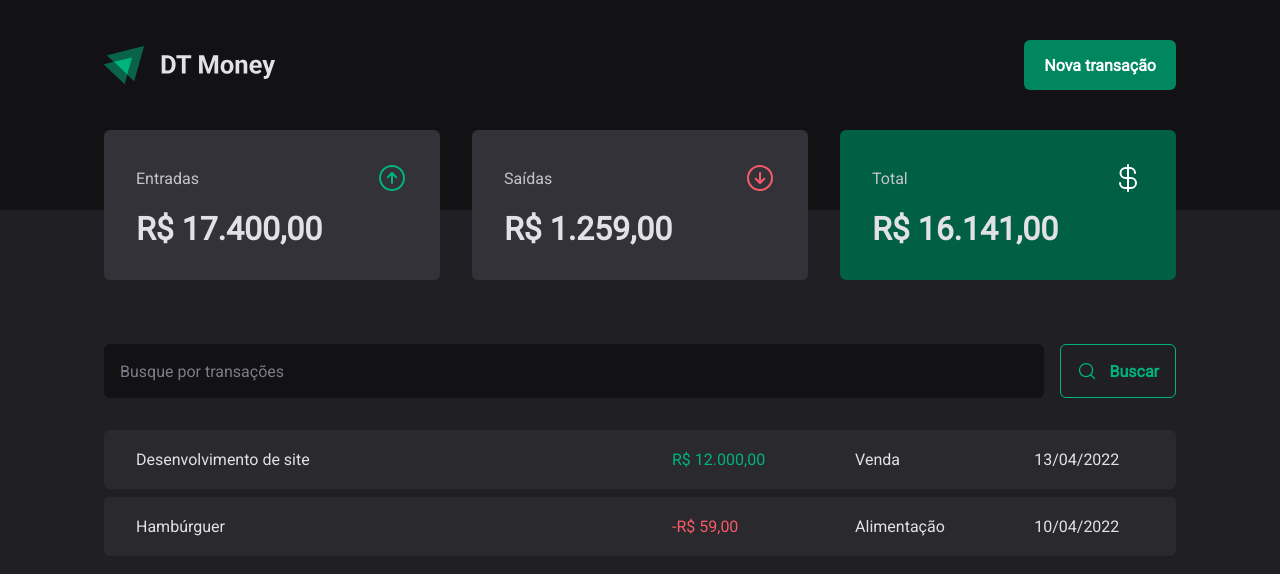
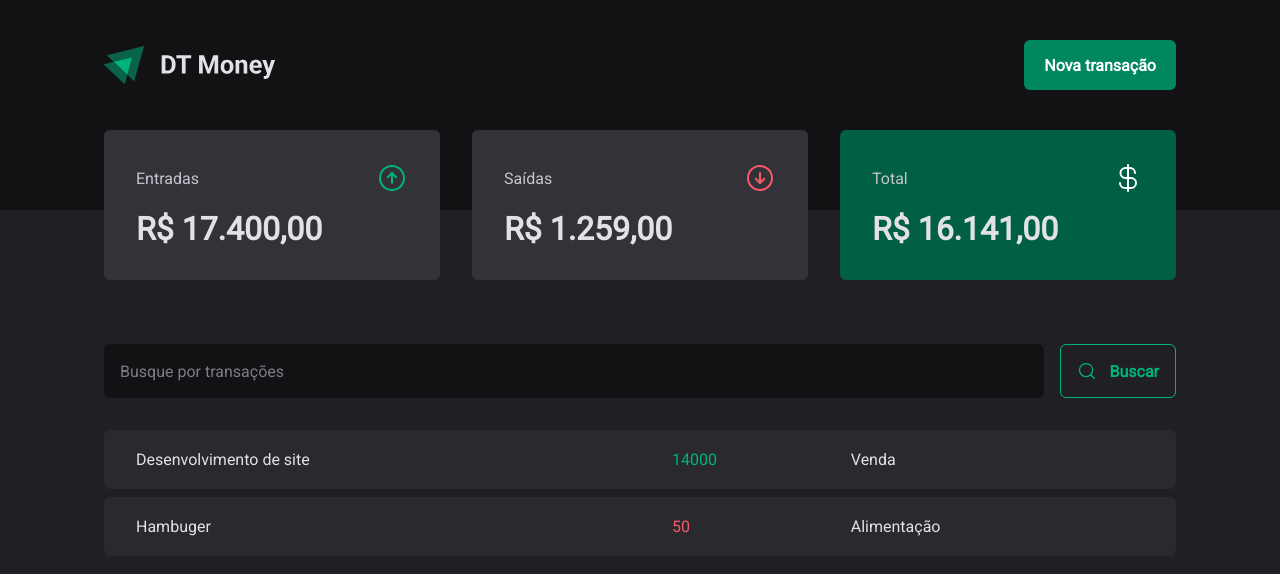
Before and after one commit to FranciscoVieir/DT-Money, a React (Vite) app: page / in a window 1280 px wide. Shown: the top 574 px of the page. Built offline with nearby package versions, Linux system fonts and the light colour scheme; data requests are answered from the project's data file.

Commit message:
Feat: API connection - Performing HTTP request

```diff
--- a/server.json
+++ b/server.json
@@ -12,9 +12,9 @@
     {
       "id": 2,
       "description": "Hambuger",
-      "type": "income",
-      "category": "Venda",
-      "price": 14000,
+      "type": "outcome",
+      "category": "Alimentação",
+      "price": 50,
       "createdAt": "2023-06-13T18:36:08.823Z"
 
     }
--- a/src/pages/Transactions/index.tsx
+++ b/src/pages/Transactions/index.tsx
@@ -1,9 +1,32 @@
+import { useEffect, useState } from "react";
 import { Header } from "../../components/Header";
 import { Summary } from "../../components/Summary";
 import { SearchForm } from "./components/SearchForm";
 import { PriceHighlight, TransactionsContainer, TransactionsTable } from "./styles";
 
+interface Transaction {
+  id: number,
+  description: string;
+  type: 'income'| 'outcome';
+  price: number;
+  category: string;
+  createAt: string;
+}
+
 export function Transactions() {
+  const [transactions, setTransactions] = useState<Transaction[]>([])
+
+  async function loadTransactions() {
+    const response = await fetch('http://localhost:3333/transactions')
+    const data = await response.json();
+
+    setTransactions(data);
+  }
+
+  useEffect(() => {
+    loadTransactions()
+  }, []);
+
   return (
     <div>
       <Header />
@@ -14,26 +37,20 @@
 
         <TransactionsTable>
           <tbody>
-            <tr>
-              <td width="50%">Desenvolvimento de site</td>
+            {transactions.map((transaction) => {
+              return (
+              <tr key={transaction.id}>
+              <td width="50%">{transaction.description}</td>
               <td>
-                <PriceHighlight variant="income">
-                  R$ 12.000,00
+                <PriceHighlight variant={transaction.type}>
+                  {transaction.price}
                 </PriceHighlight>
               </td>
-              <td>Venda</td>
-              <td>13/04/2022</td>
+              <td>{transaction.category}</td>
+              <td>{transaction.createAt}</td>
             </tr>
-            <tr>
-              <td width="50%">Hambúrguer</td>
-              <td>
-                <PriceHighlight variant="outcome">
-                  -R$ 59,00
-                </PriceHighlight>
-              </td>
-              <td>Alimentação</td>
-              <td>10/04/2022</td>
-            </tr>
+              )
+            })}
           </tbody>
         </TransactionsTable>
       </TransactionsContainer>
```
